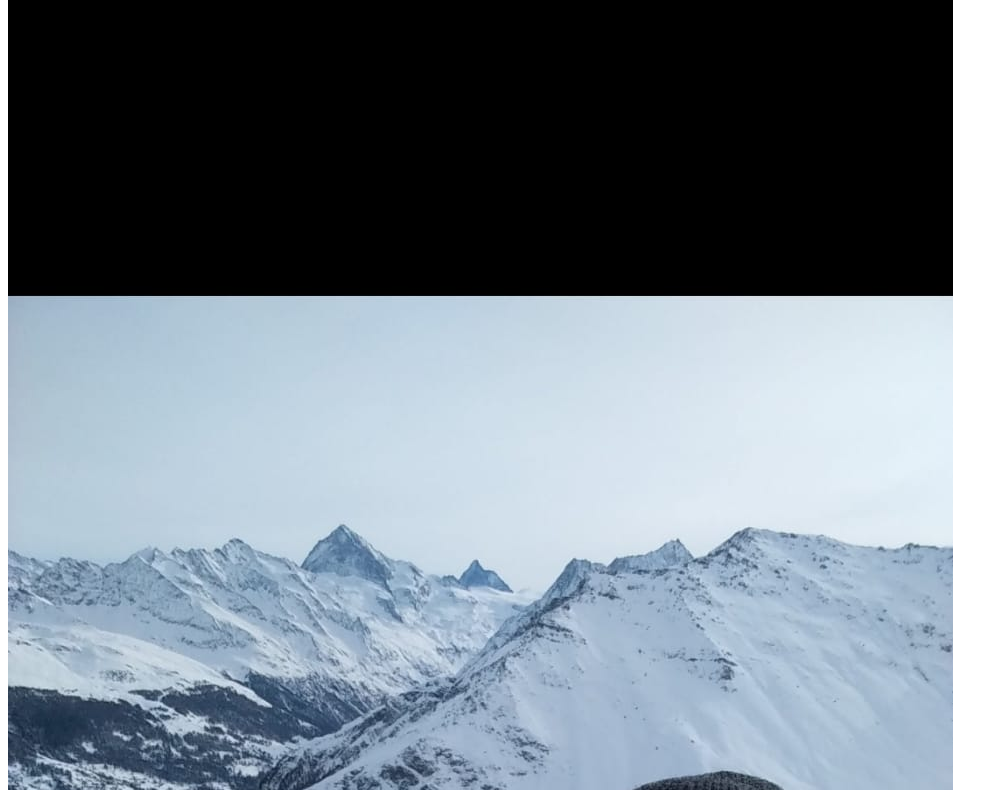
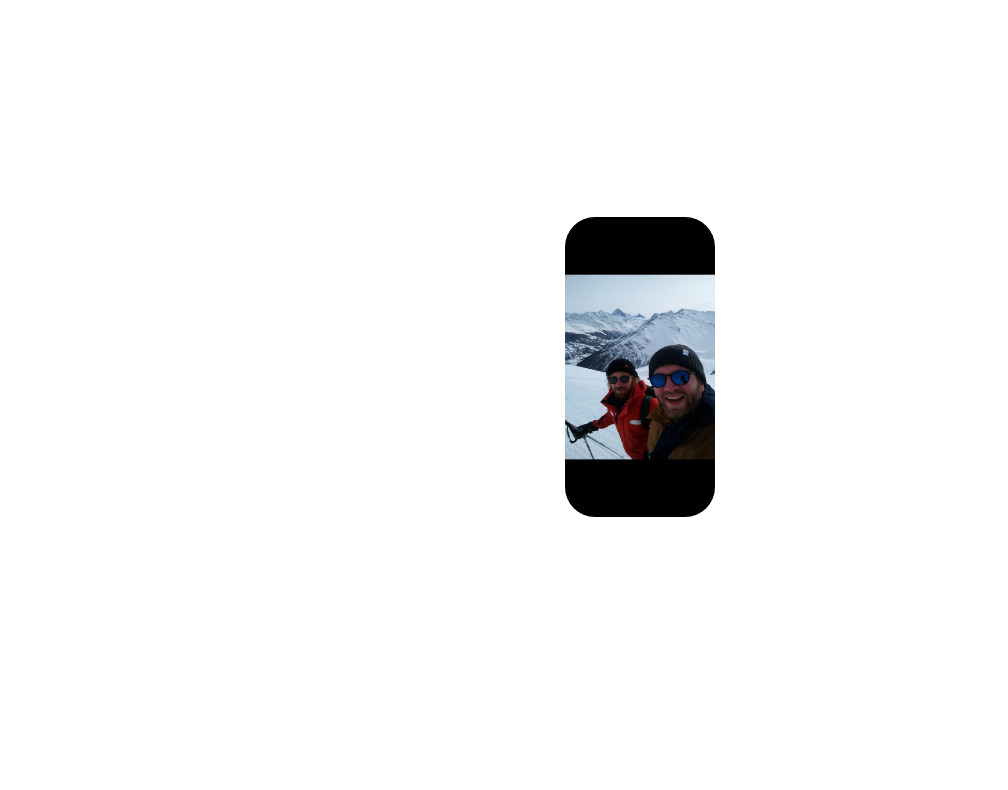
Before and after one commit to benstvit/git-101, a plain HTML site: page index.html in a window 1280 px wide. Shown: the part 178-968 px from the top of the page, without its empty margins (0-1008 px from the left). After the commit the page ends 800 px from the top, so only its background shows below. Drawn offline with Linux system fonts and the light colour scheme.

Commit message:
Link to stylesheet + div container

```diff
--- a/index.html
+++ b/index.html
@@ -3,11 +3,13 @@
 <head>
 	<meta charset="utf-8">
 	<meta name="viewport" content="width=device-width, initial-scale=1">
+	<link rel="stylesheet" href="style.css">
 	<title></title>
 </head>
 <body>
+	<div id="container">
 	<h1>Page coming soon...</h1>
-	<img src="images/quentben.jpeg" alt="">
-
+	<img id="logo" src="images/quentben.jpeg" alt="">
+	</div>
 </body>
 </html>
--- /dev/null
+++ b/style.css
@@ -0,0 +1,24 @@
+body {
+	font-family: Helvetica;
+	color: black;
+	margin: 0;
+	text-align: center;
+}
+
+h1 {
+	font-weight: lighter;
+}
+
+#logo {
+	height: 300px;
+	width: 150px;
+	border-radius: 30px;
+}
+
+#container {
+	display: flex;
+	align-items: center;
+	justify-content: space-around;
+	height: 100vh;
+	flex-direction: column;
+}
```
